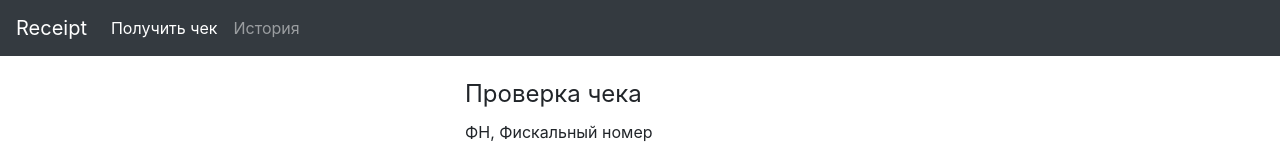
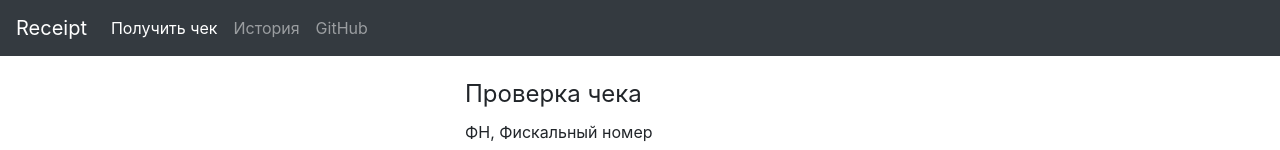
Before and after one commit to receipt-project/receipt-web, a Vue app in the folder receipt-web/: page / in a window 1280 px wide. Shown: the top 150 px of the page. Built offline with nearby package versions, Linux system fonts and the light colour scheme.

Commit message:
RCW-0 Add GitHub link to NavigationBar.vue

```diff
--- a/receipt-web/src/components/NavigationBar.vue
+++ b/receipt-web/src/components/NavigationBar.vue
@@ -9,6 +9,7 @@
             <ul class="navbar-nav mr-auto mt-2 mt-lg-0">
                 <NavigationItem target-route="/" text="Получить чек"/>
                 <NavigationItem target-route="/recent" text="История"/>
+                <NavigationItem target-route="https://github.com/receipt-project/" text="GitHub"/>
             </ul>
         </div>
     </nav>
--- a/receipt-web/src/components/NavigationItem.vue
+++ b/receipt-web/src/components/NavigationItem.vue
@@ -20,7 +20,11 @@
         },
         methods: {
             onClick: function () {
-                this.$router.push(this.targetRoute)
+                if (this.targetRoute[0] === "/") {
+                    this.$router.push(this.targetRoute)
+                } else {
+                    window.open(this.targetRoute, '_blank');
+                }
             }
         }
     }
```
